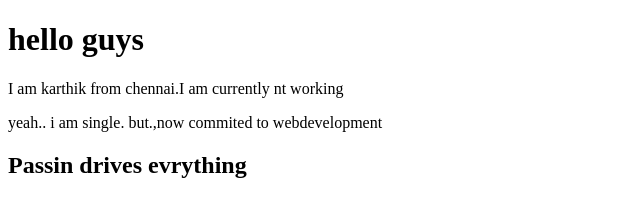
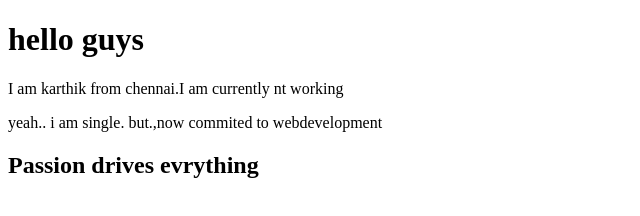
Before and after one commit to karthikashutosh/karthik-lesson-2, a plain HTML site: page index.html in a window 1280 px wide. Shown: the full height of the page, 0-640 px from the left. Drawn offline with Linux system fonts and the light colour scheme.

Commit message:
Update index.html

```diff
--- a/index.html
+++ b/index.html
@@ -12,6 +12,6 @@
     </p>
     <p>yeah.. i am single. but.,now commited to webdevelopment</p>
 
-    <h2>Passin drives evrything</h2>
+    <h2>Passion drives evrything</h2>
 </body>
 </html>
```
